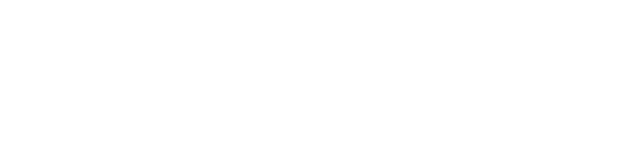
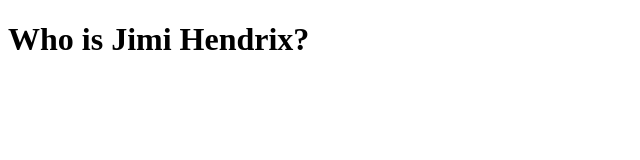
Before and after one commit to Esaun277/CITC-1300-ES, a plain HTML site: page proj2/index.html in a window 1280 px wide. Shown: the whole page, without its empty margins (0-640 px from the left). Drawn offline with Linux system fonts and the light colour scheme.

Commit message:
Test Fixed Maybe?

```diff
--- a/proj2/index.html
+++ b/proj2/index.html
@@ -9,7 +9,9 @@
 <div id="container">
 <header></header>
 <nav></nav>
-<main></main>
+<main>
+    <h1>Who is Jimi Hendrix?</h1>
+</main>
 <footer></footer>
 </body>
 </html>
```
